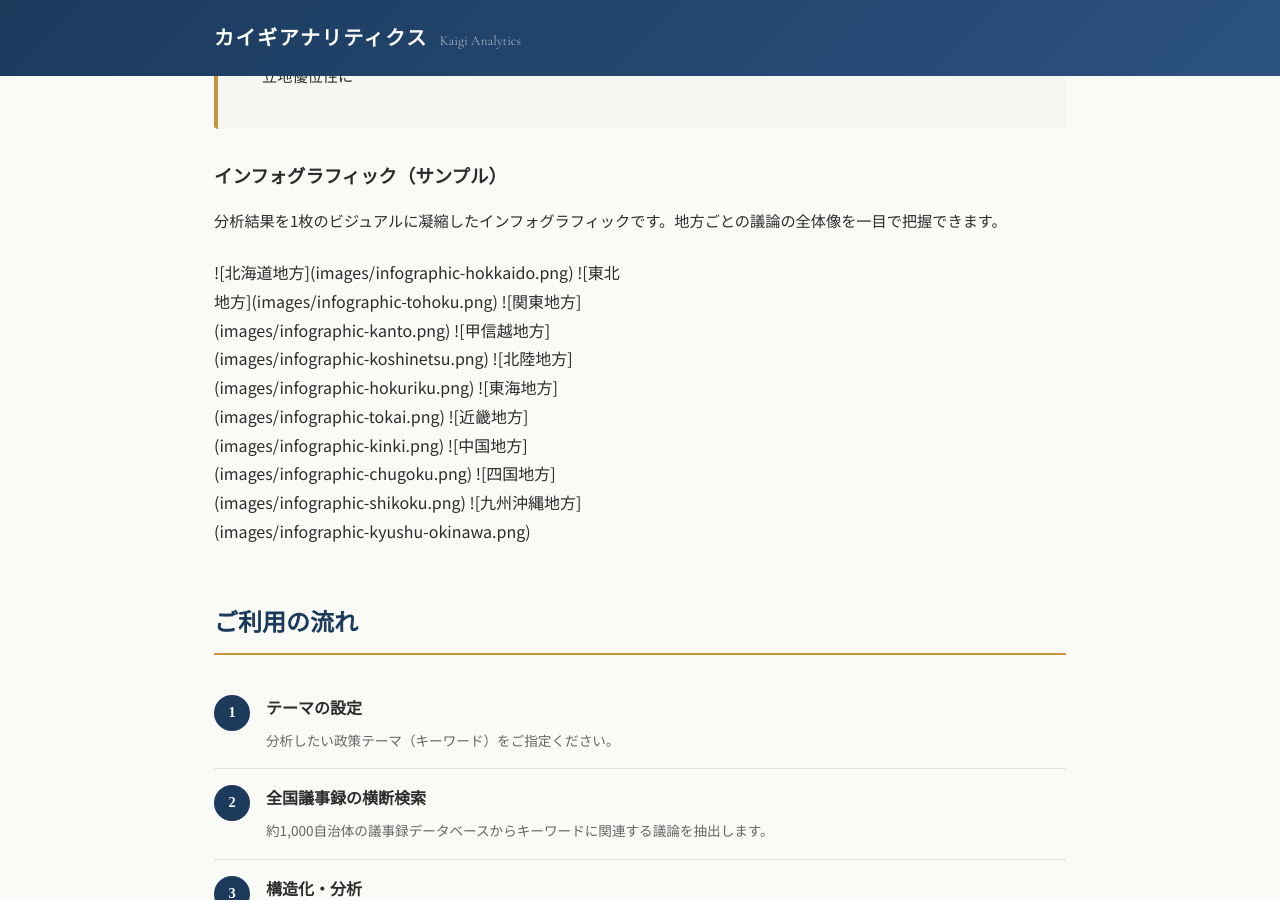
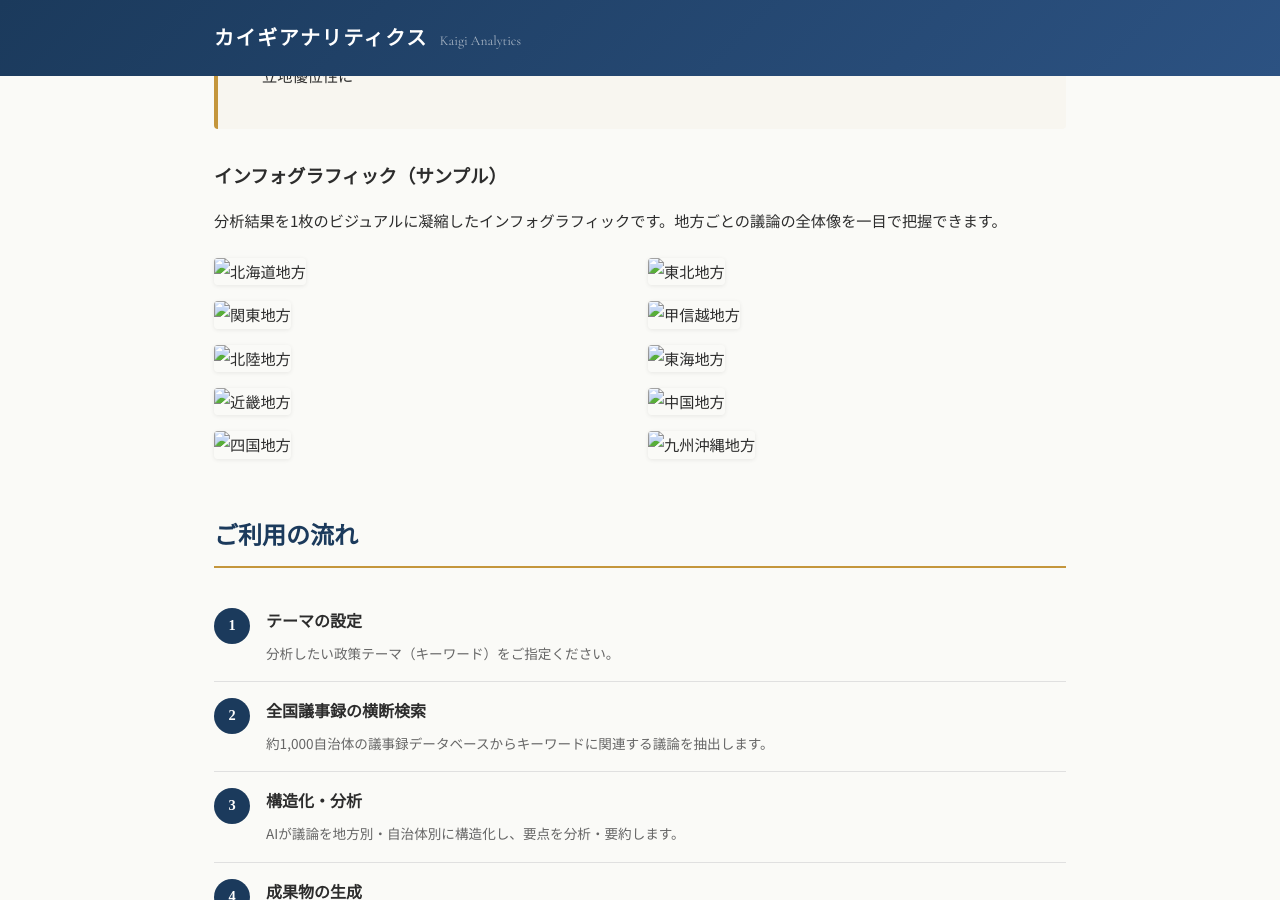
Before and after one commit to kaigi-analytics/kaigi-analytics.github.io, a Jekyll site: the page built from index.md, in a window 1280 px wide and 900 px high, scrolled down 1997 px. Built offline with Jekyll 4.4.1, drawn with Linux system fonts in a browser that asks for light colours.

Commit message:
infographic-grid に markdown=1 を追加（画像が表示されない問題の修正）
Co-Authored-By: Claude Opus 4.6 <noreply@anthropic.com>

```diff
--- a/index.md
+++ b/index.md
@@ -77,7 +77,7 @@ AIによる要約・分析では、**ソース分離運用**と**正確性誘導
 
 分析結果を1枚のビジュアルに凝縮したインフォグラフィックです。地方ごとの議論の全体像を一目で把握できます。
 
-<div class="infographic-grid">
+<div class="infographic-grid" markdown="1">
 
 ![北海道地方](images/infographic-hokkaido.png)
 
```
